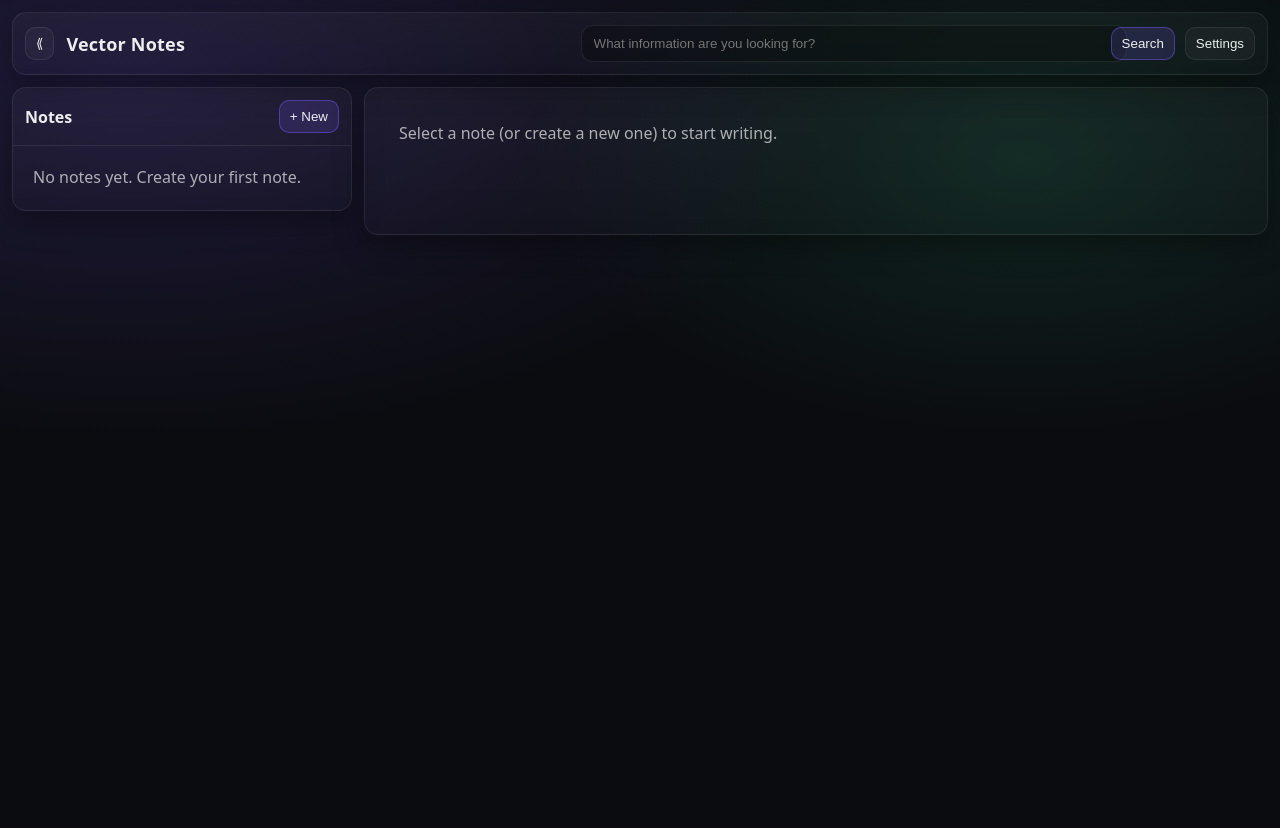
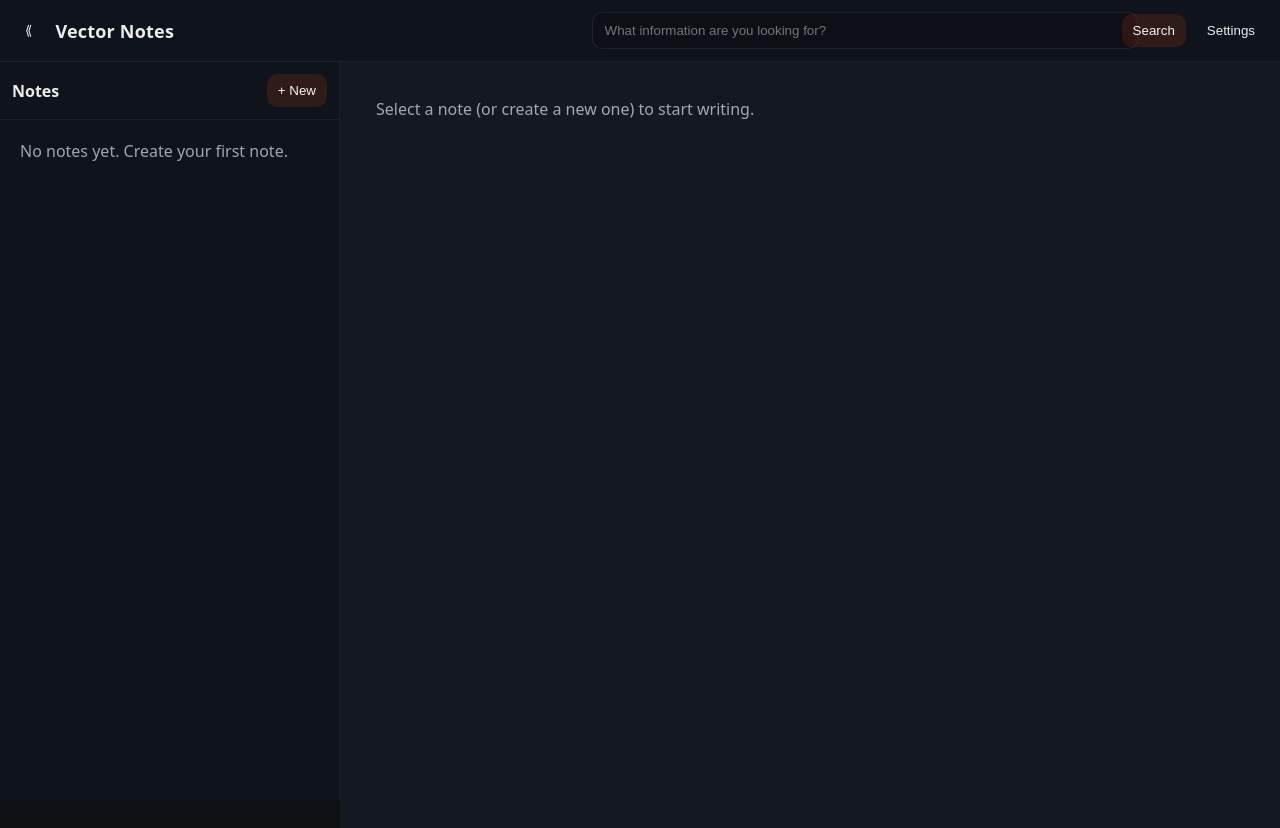
Before and after one commit to byucky/vector-notes, a React (Vite) app in the folder renderer/: page / in a window 1280 px wide. Before the commit the page ends 800 px from the top, so only its background shows below. Built offline with nearby package versions, Linux system fonts and the light colour scheme.

Commit message:
Some small theme changes

```diff
--- a/renderer/src/styles.css
+++ b/renderer/src/styles.css
@@ -1,15 +1,15 @@
 :root {
   color-scheme: light dark;
-  --bg: #0b0c10;
-  --panel: #11131a;
-  --panel2: #0f1117;
-  --border: rgba(255, 255, 255, 0.08);
+  /* Flat, borderless, dark-grey theme with burnt-orange accent */
+  --bg: #0f1115;
+  --panel: #141821;
+  --panel2: #0f131b;
+  --divider: rgba(255, 255, 255, 0.06);
   --text: rgba(255, 255, 255, 0.92);
-  --muted: rgba(255, 255, 255, 0.65);
-  --accent: #7c5cff;
-  --accent2: #2ee59d;
-  --danger: #ff4d6d;
-  --shadow: 0 10px 30px rgba(0, 0, 0, 0.35);
+  --muted: rgba(255, 255, 255, 0.62);
+  --accent: #c2410c; /* burnt orange */
+  --accentSoft: rgba(194, 65, 12, 0.18);
+  --danger: #ef4444;
   font-family: ui-sans-serif, system-ui, -apple-system, Segoe UI, Roboto, Helvetica,
     Arial, "Apple Color Emoji", "Segoe UI Emoji";
 }
@@ -21,14 +21,12 @@ body {
 
 body {
   margin: 0;
-  background: radial-gradient(1200px 600px at 10% 10%, rgba(124, 92, 255, 0.18), transparent 60%),
-    radial-gradient(900px 500px at 80% 20%, rgba(46, 229, 157, 0.12), transparent 55%),
-    var(--bg);
+  background: var(--bg);
   color: var(--text);
 }
 
 .appRoot {
-  min-height: 100%;
+  height: 100vh;
   display: flex;
   flex-direction: column;
 }
@@ -36,8 +34,8 @@ body {
 .contentLayout {
   display: grid;
   grid-template-columns: 340px 1fr;
-  gap: 12px;
-  padding: 12px;
+  gap: 0;
+  padding: 0;
   flex: 1;
   min-height: 0;
 }
@@ -52,16 +50,16 @@ body {
 }
 
 .panel {
-  background: linear-gradient(180deg, rgba(255, 255, 255, 0.03), rgba(255, 255, 255, 0.01));
-  border: 1px solid var(--border);
-  border-radius: 14px;
-  box-shadow: var(--shadow);
+  background: var(--panel);
+  border: none;
+  border-radius: 0;
+  box-shadow: none;
 }
 
 .btn {
   appearance: none;
-  border: 1px solid var(--border);
-  background: rgba(255, 255, 255, 0.04);
+  border: 1px solid transparent;
+  background: transparent;
   color: var(--text);
   border-radius: 10px;
   padding: 8px 10px;
@@ -69,33 +67,32 @@ body {
 }
 
 .btn:hover {
-  border-color: rgba(255, 255, 255, 0.18);
   background: rgba(255, 255, 255, 0.06);
 }
 
 .btnPrimary {
-  border-color: rgba(124, 92, 255, 0.45);
-  background: rgba(124, 92, 255, 0.16);
+  border-color: transparent;
+  background: var(--accentSoft);
+  color: rgba(255, 255, 255, 0.95);
 }
 
 .btnPrimary:hover {
-  border-color: rgba(124, 92, 255, 0.7);
-  background: rgba(124, 92, 255, 0.22);
+  background: rgba(194, 65, 12, 0.26);
 }
 
 .input {
   width: 100%;
   padding: 10px 12px;
-  border-radius: 12px;
-  border: 1px solid var(--border);
-  background: rgba(0, 0, 0, 0.25);
+  border-radius: 10px;
+  border: 1px solid rgba(255, 255, 255, 0.08);
+  background: rgba(0, 0, 0, 0.18);
   color: var(--text);
   outline: none;
 }
 
 .input:focus {
-  border-color: rgba(124, 92, 255, 0.6);
-  box-shadow: 0 0 0 4px rgba(124, 92, 255, 0.15);
+  border-color: rgba(194, 65, 12, 0.65);
+  box-shadow: 0 0 0 3px rgba(194, 65, 12, 0.18);
 }
 
 .muted {
@@ -107,8 +104,10 @@ body {
   align-items: center;
   justify-content: space-between;
   gap: 12px;
-  padding: 12px;
-  margin: 12px 12px 0;
+  padding: 12px 14px;
+  margin: 0;
+  background: var(--panel2);
+  border-bottom: 1px solid var(--divider);
 }
 
 .headerLeft {
@@ -144,6 +143,8 @@ body {
   display: flex;
   flex-direction: column;
   overflow: hidden;
+  background: var(--panel2);
+  border-right: 1px solid var(--divider);
 }
 
 .sidebarHeader {
@@ -152,7 +153,7 @@ body {
   justify-content: space-between;
   gap: 10px;
   padding: 12px;
-  border-bottom: 1px solid var(--border);
+  border-bottom: 1px solid var(--divider);
 }
 
 .sidebarTitle {
@@ -177,22 +178,20 @@ body {
 .noteRow {
   width: 100%;
   text-align: left;
-  border-radius: 12px;
+  border-radius: 10px;
   padding: 10px 10px;
-  border: 1px solid var(--border);
-  background: rgba(0, 0, 0, 0.18);
+  border: 1px solid transparent;
+  background: transparent;
   color: var(--text);
   cursor: pointer;
 }
 
 .noteRow:hover {
-  border-color: rgba(255, 255, 255, 0.18);
-  background: rgba(0, 0, 0, 0.24);
+  background: rgba(255, 255, 255, 0.06);
 }
 
 .noteRowSelected {
-  border-color: rgba(124, 92, 255, 0.55);
-  background: rgba(124, 92, 255, 0.12);
+  background: var(--accentSoft);
 }
 
 .noteRowTitle {
@@ -214,8 +213,9 @@ body {
   display: flex;
   flex-direction: column;
   overflow: hidden;
-  padding: 12px;
+  padding: 14px;
   gap: 10px;
+  background: var(--panel);
 }
 
 .editorTitle {
@@ -240,6 +240,7 @@ body {
   display: flex;
   flex-direction: column;
   overflow: hidden;
+  background: var(--panel);
 }
 
 .resultsHeader {
@@ -247,7 +248,7 @@ body {
   align-items: center;
   justify-content: space-between;
   padding: 12px;
-  border-bottom: 1px solid var(--border);
+  border-bottom: 1px solid var(--divider);
 }
 
 .resultsTitle {
@@ -263,18 +264,18 @@ body {
 }
 
 .resultCard {
-  border: 1px solid var(--border);
-  background: rgba(0, 0, 0, 0.18);
+  border: 1px solid rgba(255, 255, 255, 0.08);
+  background: rgba(0, 0, 0, 0.16);
   color: var(--text);
-  border-radius: 14px;
+  border-radius: 12px;
   padding: 12px;
   cursor: pointer;
   text-align: left;
 }
 
 .resultCard:hover {
-  border-color: rgba(255, 255, 255, 0.18);
-  background: rgba(0, 0, 0, 0.24);
+  border-color: rgba(194, 65, 12, 0.35);
+  background: rgba(0, 0, 0, 0.2);
 }
 
 .resultIdea {
@@ -319,6 +320,8 @@ body {
   display: flex;
   flex-direction: column;
   overflow: hidden;
+  border-radius: 14px;
+  border: 1px solid rgba(255, 255, 255, 0.10);
 }
 
 .modalHeader {
@@ -326,7 +329,8 @@ body {
   align-items: center;
   justify-content: space-between;
   padding: 12px;
-  border-bottom: 1px solid var(--border);
+  background: var(--panel2);
+  border-bottom: 1px solid var(--divider);
 }
 
 .modalTitle {
@@ -353,5 +357,6 @@ body {
   justify-content: flex-end;
   gap: 10px;
   padding: 12px;
-  border-top: 1px solid var(--border);
+  background: var(--panel2);
+  border-top: 1px solid var(--divider);
 }
--- a/src/utilities/embedder.ts
+++ b/src/utilities/embedder.ts
@@ -129,6 +129,8 @@ export const searchSimilarNotes = async (query: string, limit: number = 5): Prom
         // Use the database's vector similarity search
         const similarNotes = await db.searchSimilarNotes(queryEmbedding, limit);
 
+        console.log(similarNotes);
+
         return similarNotes;
     } catch (error) {
         console.error('Error finding similar notes:', error);
```
